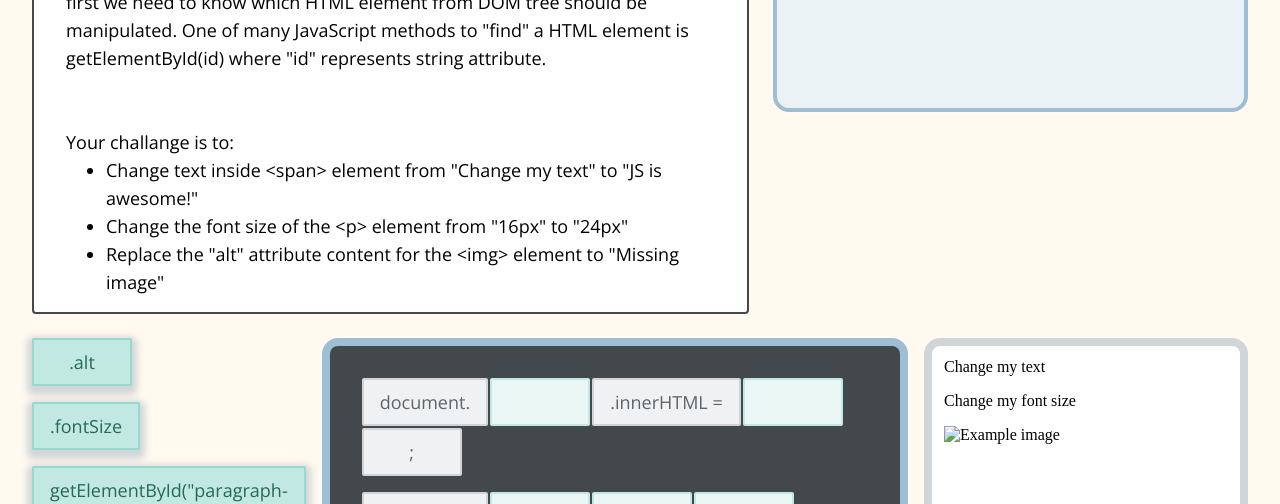
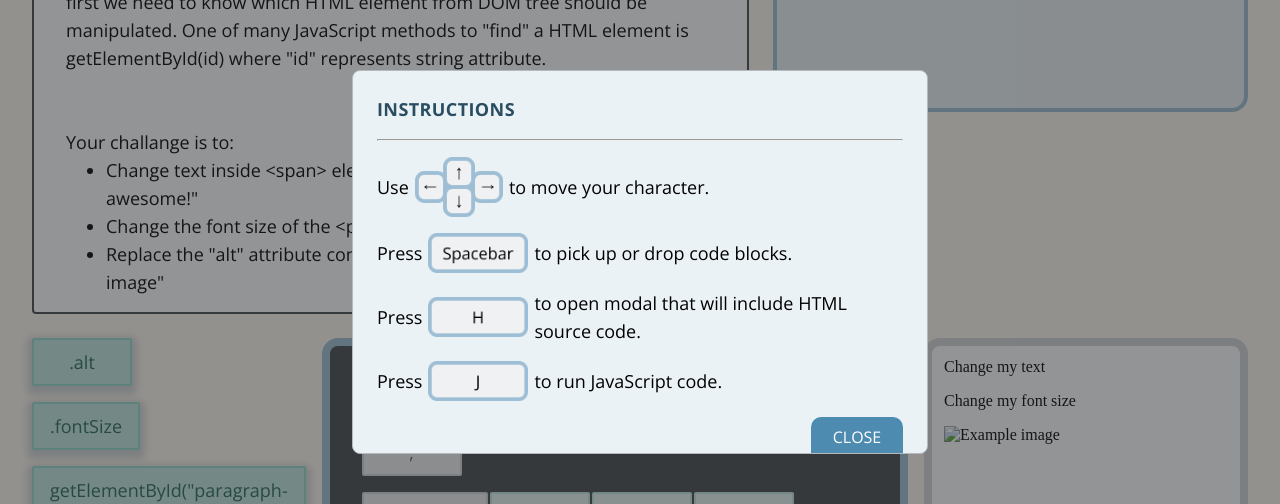
Before and after one commit to Anna-Bala/JS-Learner, a React (Vite) app in the folder apps/frontend/: page / in a window 1280 px wide. Both pictures are taken after a click on the button 886 px from the left and 205 px from the top of the page. Shown: the part 138-642 px from the top of the page. Built offline with nearby package versions, Linux system fonts and the light colour scheme; no server answers.

Commit message:
Small improvements

```diff
--- a/apps/frontend/src/components/Map/index.tsx
+++ b/apps/frontend/src/components/Map/index.tsx
@@ -40,7 +40,7 @@ const Map = ({ level }: TProps) => {
         <Character />
         <div style={{ display: 'flex', flexDirection: 'row', gap: '24px' }}>
           <TaskSection challanges={level.challanges} description={level.description} />
-          <MenuSection level={level} />
+          <MenuSection handleInfoIconButtonClick={toggleIsInstructionsModalOpen} level={level} />
         </div>
         <div style={{ flex: 1, display: 'flex', flexDirection: 'row', gap: '16px' }}>
           <CodeBlocksSection codeBlocks={level.codeBlocks} />
--- a/apps/frontend/src/components/MapSections/MenuSection/index.tsx
+++ b/apps/frontend/src/components/MapSections/MenuSection/index.tsx
@@ -8,6 +8,7 @@ import colors from '../../../styling/_colors.module.scss';
 import './index.scss';
 
 type TProps = {
+  handleInfoIconButtonClick: () => void;
   level: TLevel;
 };
 
@@ -25,7 +26,7 @@ const convertLevelScore = (levelScore: number) => {
 
 const iconsColor = colors['color-primary-400'];
 
-const MenuSection = ({ level }: TProps) => (
+const MenuSection = ({ handleInfoIconButtonClick, level }: TProps) => (
   <div className="menu-section">
     <div className="menu-section__level-info">
       <Typography color="primary-700" variant="subtitle2">
@@ -39,7 +40,7 @@ const MenuSection = ({ level }: TProps) => (
     </div>
     <div className="menu-section__actions">
       <IconButton icon={<HomeIcon fill={iconsColor} size={48} />} onClick={() => {}} />
-      <IconButton icon={<InfoIcon fill={iconsColor} size={48} />} onClick={() => {}} />
+      <IconButton icon={<InfoIcon fill={iconsColor} size={48} />} onClick={handleInfoIconButtonClick} />
     </div>
   </div>
 );
--- a/apps/frontend/src/components/Modals/index.scss
+++ b/apps/frontend/src/components/Modals/index.scss
@@ -29,7 +29,7 @@ $mappedBackgroundColorsList: (
   left: 50%;
   top: 50%;
   transform: translate(-50%, -50%);
-  width: 60%;
+  width: 45%;
 
   &__header {
     display: flex;
```
